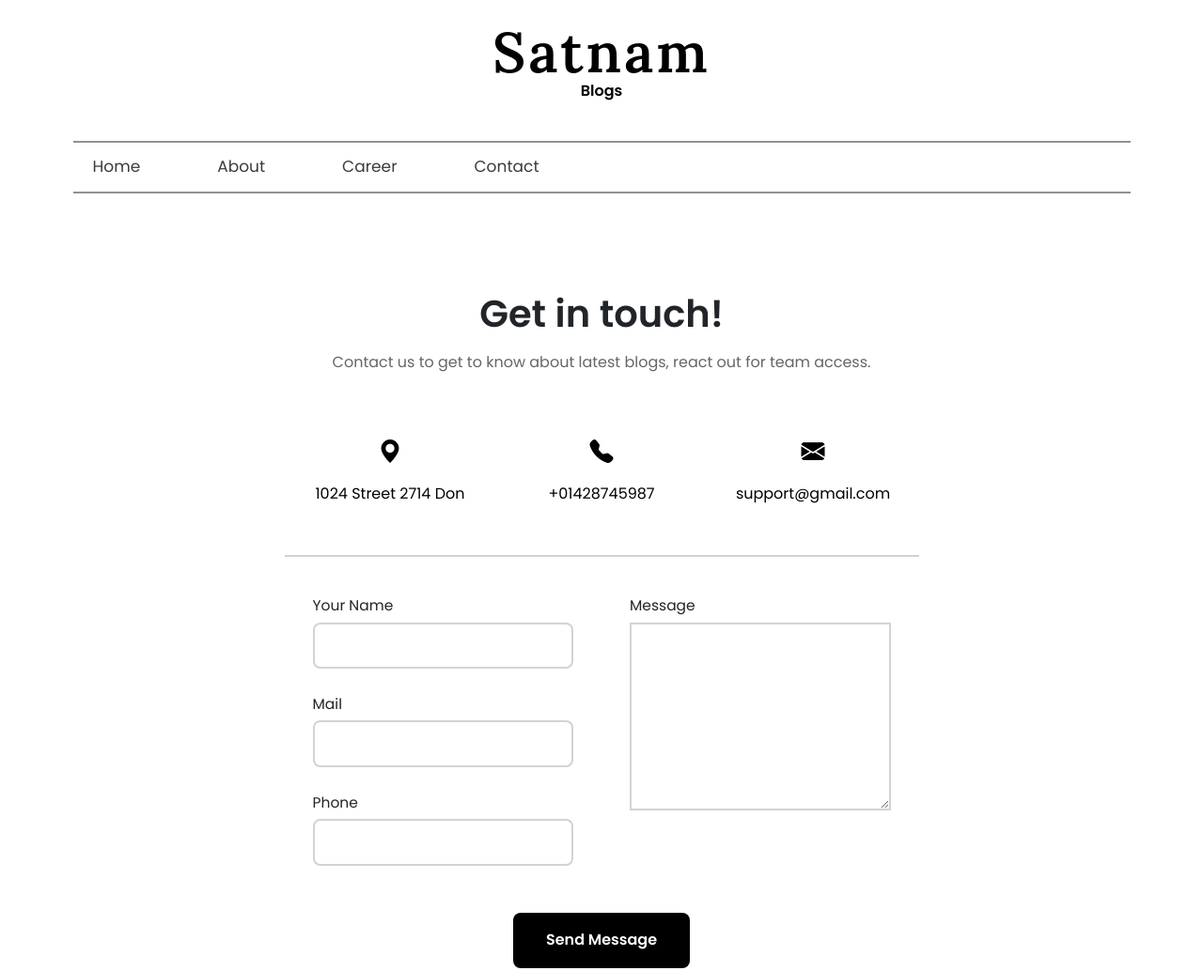
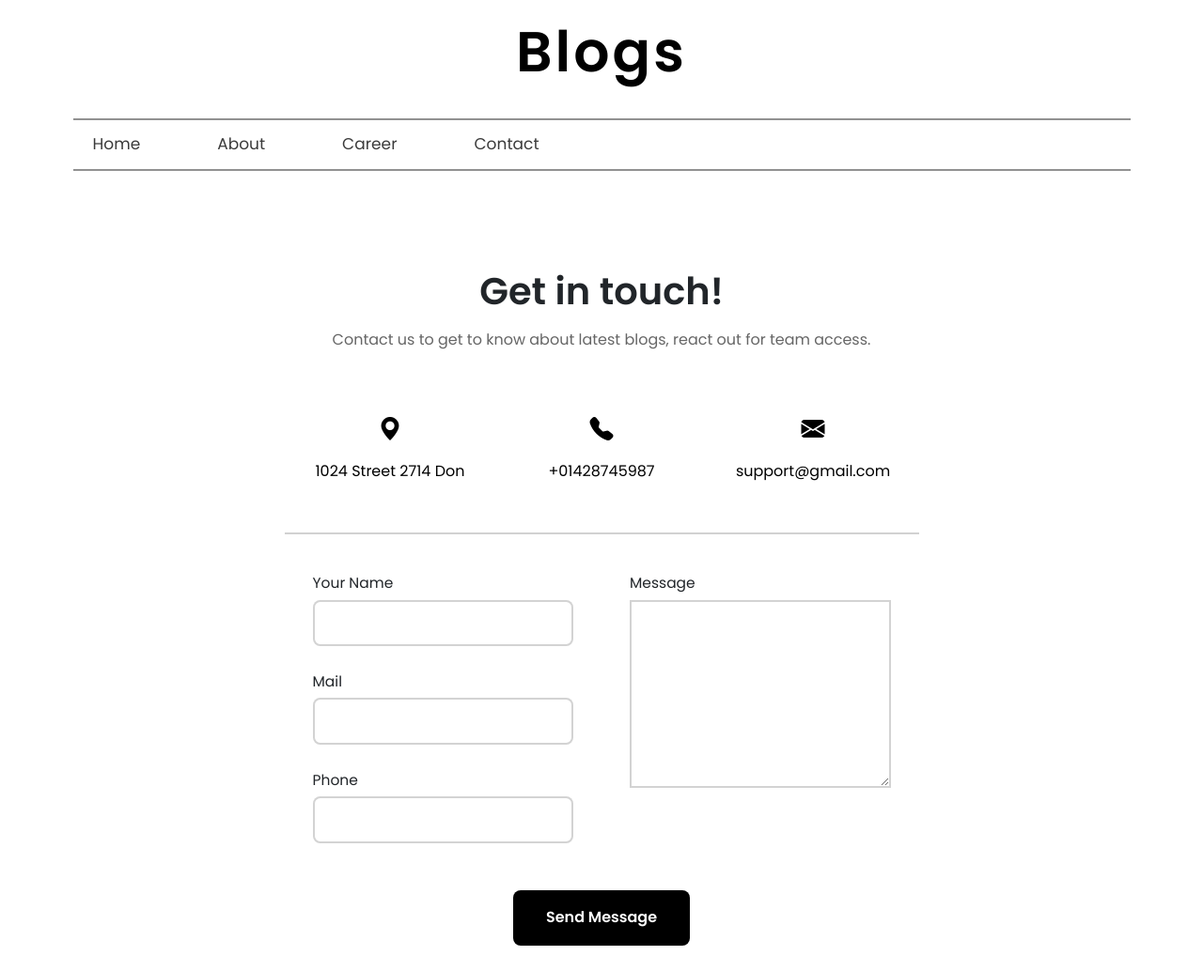
Before and after one commit to aniketbhalla2544/API-Blogging-Website, a plain HTML site: page contact.html in a window 1280 px wide. Shown: the top 1034 px of the page at 94% size. Drawn offline with nearby package versions, Linux system fonts and the light colour scheme.

Commit message:
Update contact.html

```diff
--- a/contact.html
+++ b/contact.html
@@ -18,7 +18,6 @@
     <div class="container">
       <!-- logo -->
       <a href="index.html" class="logo d-flex flex-column justify-content-center align-items-center">
-        <span class="serif-heading">Satnam</span>
         <span class="fw-600">
           Blogs
         </span>
```
